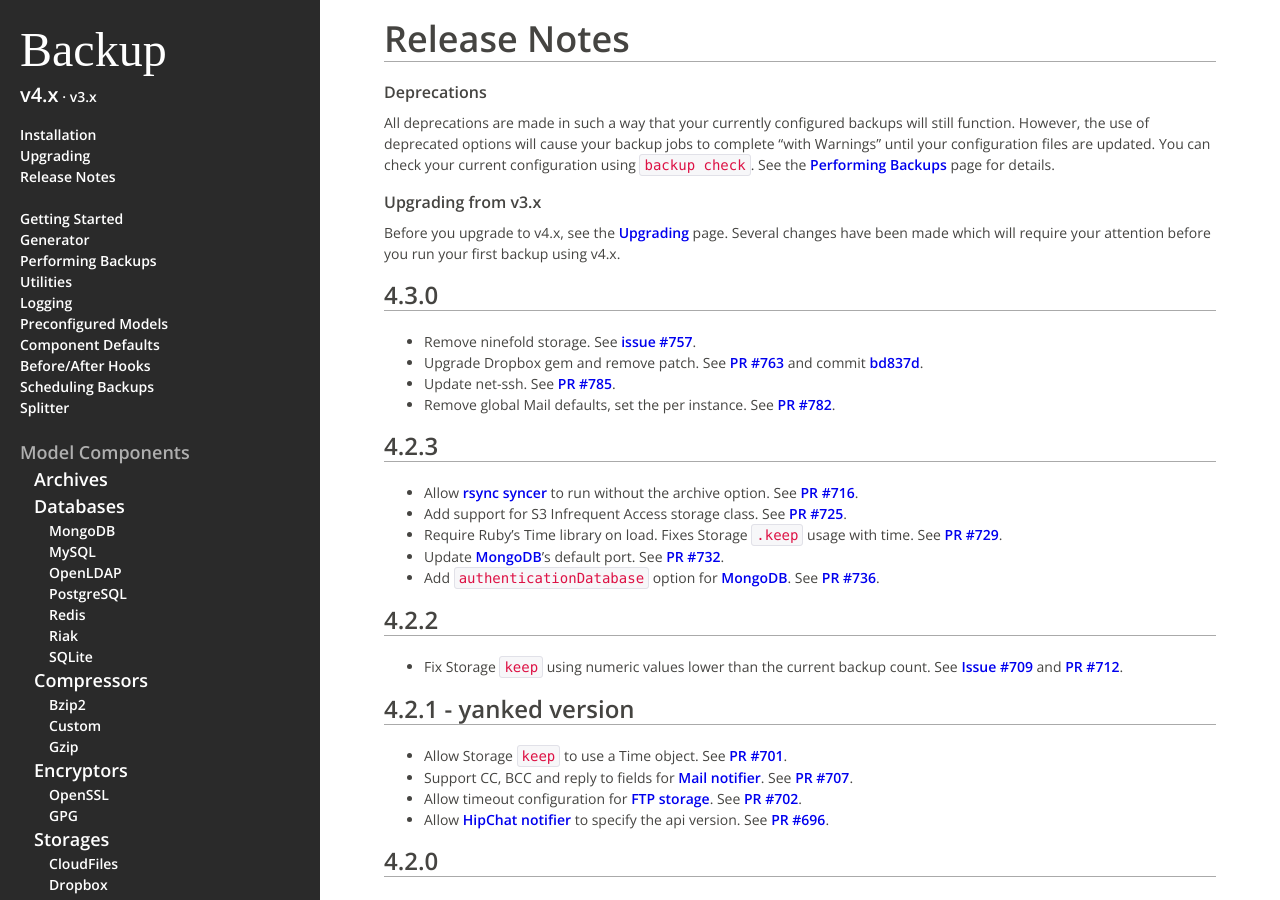
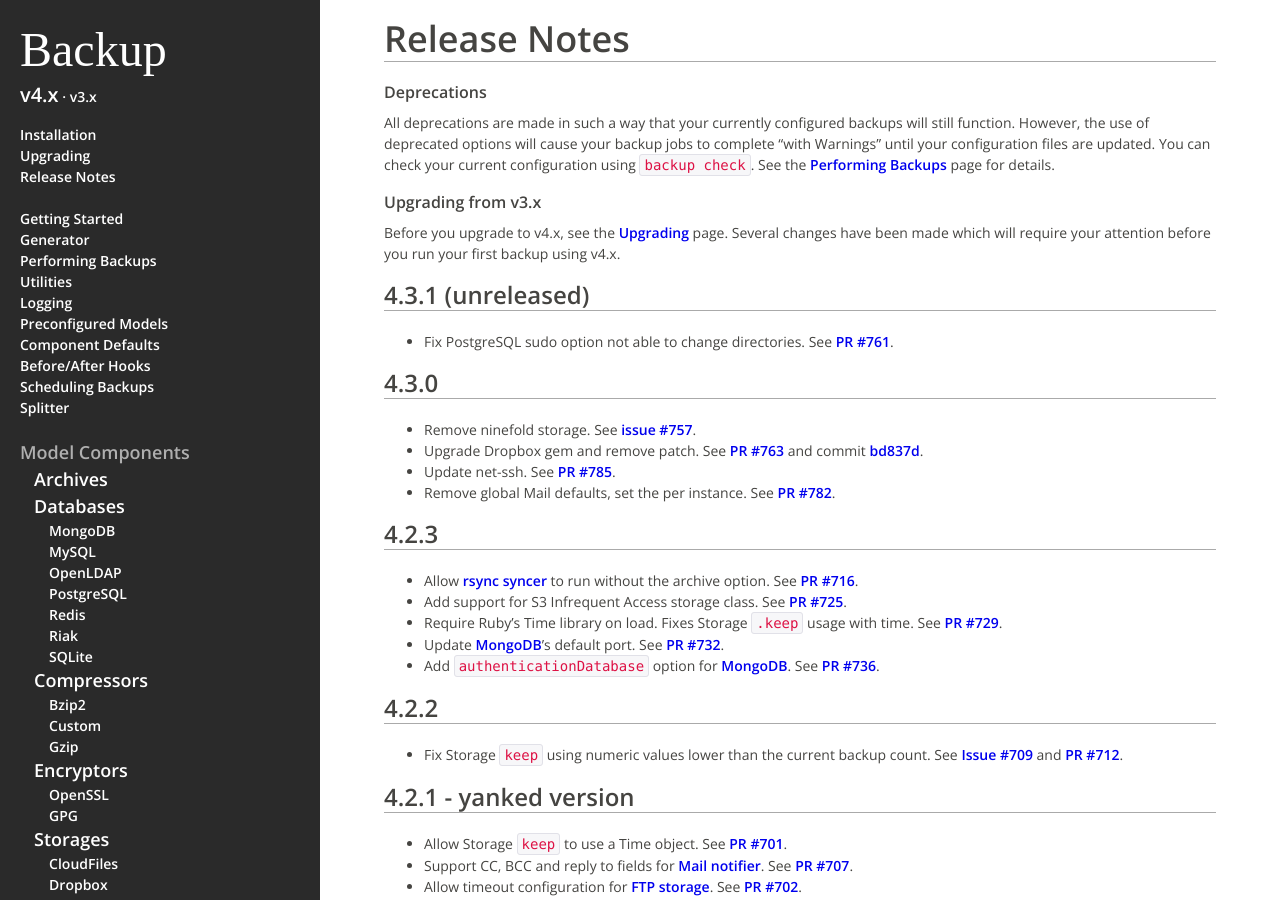
Before and after one commit to backup/backup, a Jekyll site: the page built from v4/release-notes/index.md, in a window 1280 px wide and 900 px high. Built offline with Jekyll 4.4.1, drawn with Linux system fonts in a browser that asks for light colours; some web fonts are replaced.

Commit message:
Add 4.3.1 release notes (unreleased)

```diff
--- a/v4/release-notes/index.md
+++ b/v4/release-notes/index.md
@@ -17,6 +17,11 @@ See the [Performing Backups][performing-backups] page for details.
 
 Before you upgrade to v4.x, see the [Upgrading][upgrading] page.
 Several changes have been made which will require your attention before you run your first backup using v4.x.
+
+4.3.1 (unreleased)
+-----
+
+- Fix PostgreSQL sudo option not able to change directories. See [PR #761](https://github.com/backup/backup/pull/761).
 
 4.3.0
 -----
```
